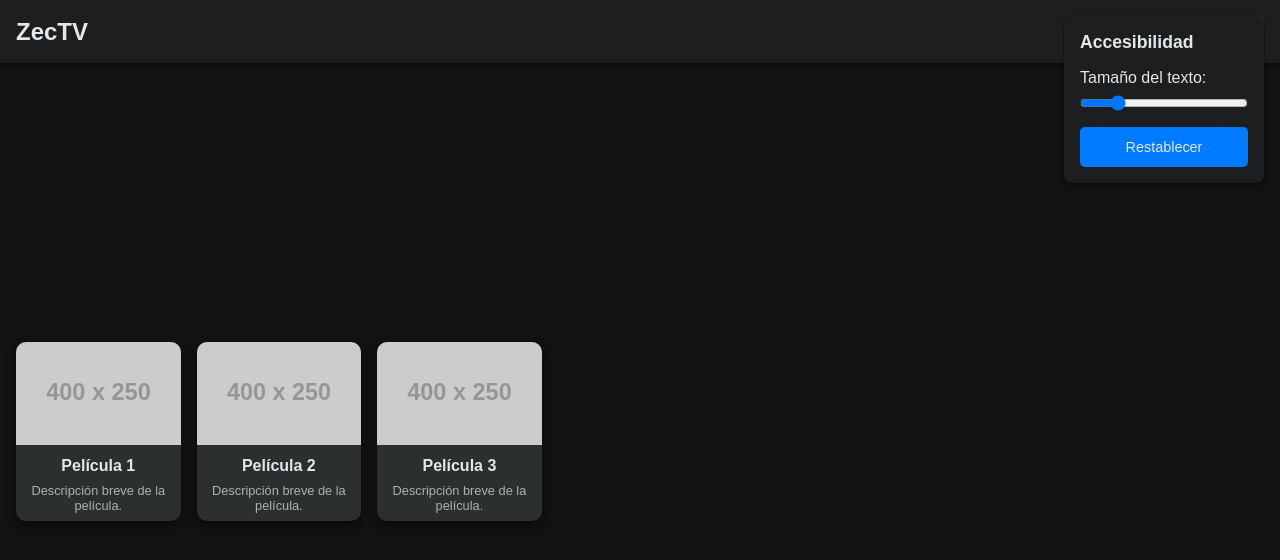
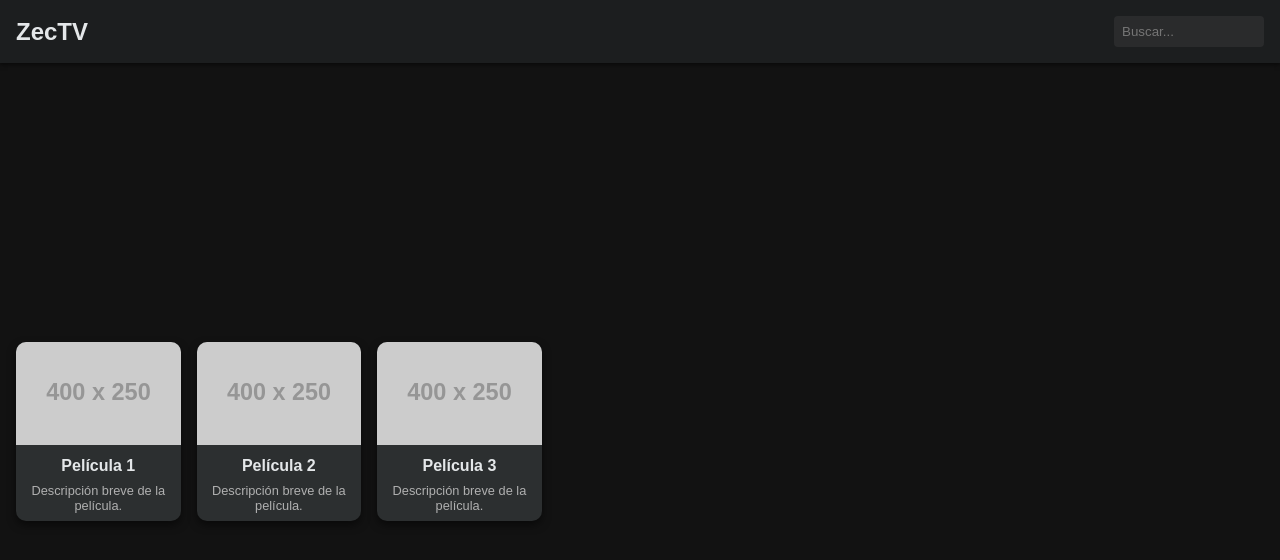
Before and after one commit to diaz280/spanty, a plain HTML site: page home.html in a window 1280 px wide. Drawn offline with Linux system fonts and the light colour scheme; placeholder pictures from the web are drawn by us.

Commit message:
Update home.html

```diff
--- a/home.html
+++ b/home.html
@@ -19,7 +19,6 @@
             display: flex;
             flex-direction: column;
             min-height: 100vh;
-            font-size: 16px;
         }
 
         .nav {
@@ -30,6 +29,9 @@
             justify-content: space-between;
             align-items: center;
             box-shadow: 0 2px 4px rgba(0, 0, 0, 0.5);
+            position: sticky;
+            top: 0;
+            z-index: 1000;
         }
 
         .nav h1 {
@@ -43,6 +45,7 @@
             border-radius: 4px;
             color: #e4e7e9;
             width: 150px;
+            max-width: 100%;
         }
 
         .container {
@@ -88,57 +91,13 @@
             box-shadow: 0 8px 16px rgba(0, 0, 0, 0.7);
         }
 
-        .accessibility-menu {
-            position: fixed;
-            top: 1rem;
-            right: 1rem;
-            background: #1c1e1f;
-            color: #e4e7e9;
-            padding: 1rem;
-            border-radius: 8px;
-            box-shadow: 0 2px 4px rgba(0, 0, 0, 0.5);
-            width: 200px;
-        }
-
-        .accessibility-menu h2 {
-            margin-bottom: 1rem;
-            font-size: 1.1rem;
-        }
-
-        .accessibility-menu label {
-            display: block;
-            margin-bottom: 0.5rem;
-        }
-
-        .accessibility-menu input[type="range"] {
-            width: 100%;
-            margin-bottom: 1rem;
-        }
-
-        .accessibility-menu button {
-            display: block;
-            width: 100%;
-            padding: 0.75rem;
-            font-size: 0.9rem;
-            color: #e4e7e9;
-            background: #007bff;
-            border: none;
-            border-radius: 5px;
-            cursor: pointer;
-            transition: background 0.3s ease;
-        }
-
-        .accessibility-menu button:hover {
-            background: #0056b3;
-        }
-
         @media (max-width: 600px) {
             .nav h1 {
                 font-size: 1.2rem;
             }
 
             .nav .search-bar {
-                width: 100px;
+                width: 120px;
             }
 
             .container {
@@ -151,18 +110,6 @@
 
             .card-content p {
                 font-size: 0.7rem;
-            }
-
-            .accessibility-menu {
-                width: 100%;
-            }
-
-            .accessibility-menu h2 {
-                font-size: 1rem;
-            }
-
-            .accessibility-menu button {
-                font-size: 0.8rem;
             }
         }
     </style>
@@ -199,27 +146,6 @@
         </div>
         <!-- Añadir más tarjetas según sea necesario -->
     </div>
-
-    <div class="accessibility-menu">
-        <h2>Accesibilidad</h2>
-        <label for="font-size">Tamaño del texto:</label>
-        <input type="range" id="font-size" min="14" max="24" value="16">
-        <button onclick="resetSettings()">Restablecer</button>
-    </div>
-
-    <script>
-        // Ajustar el tamaño del texto según el valor del control deslizante
-        const fontSizeSlider = document.getElementById('font-size');
-        fontSizeSlider.addEventListener('input', function () {
-            document.body.style.fontSize = fontSizeSlider.value + 'px';
-        });
-
-        // Función para restablecer el tamaño del texto a su valor predeterminado
-        function resetSettings() {
-            fontSizeSlider.value = 16;
-            document.body.style.fontSize = '16px';
-        }
-    </script>
 </body>
 
 </html>
```
